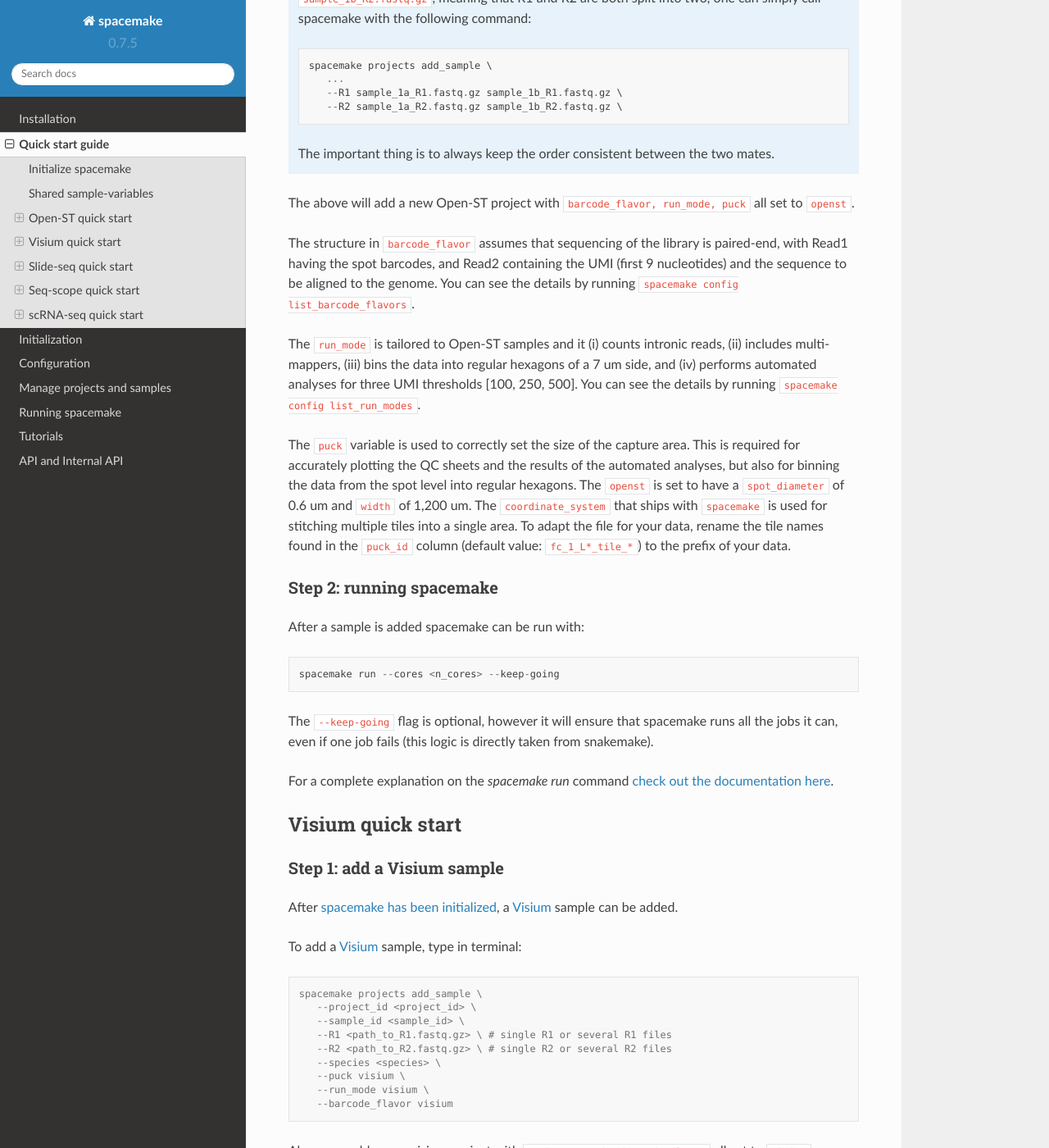
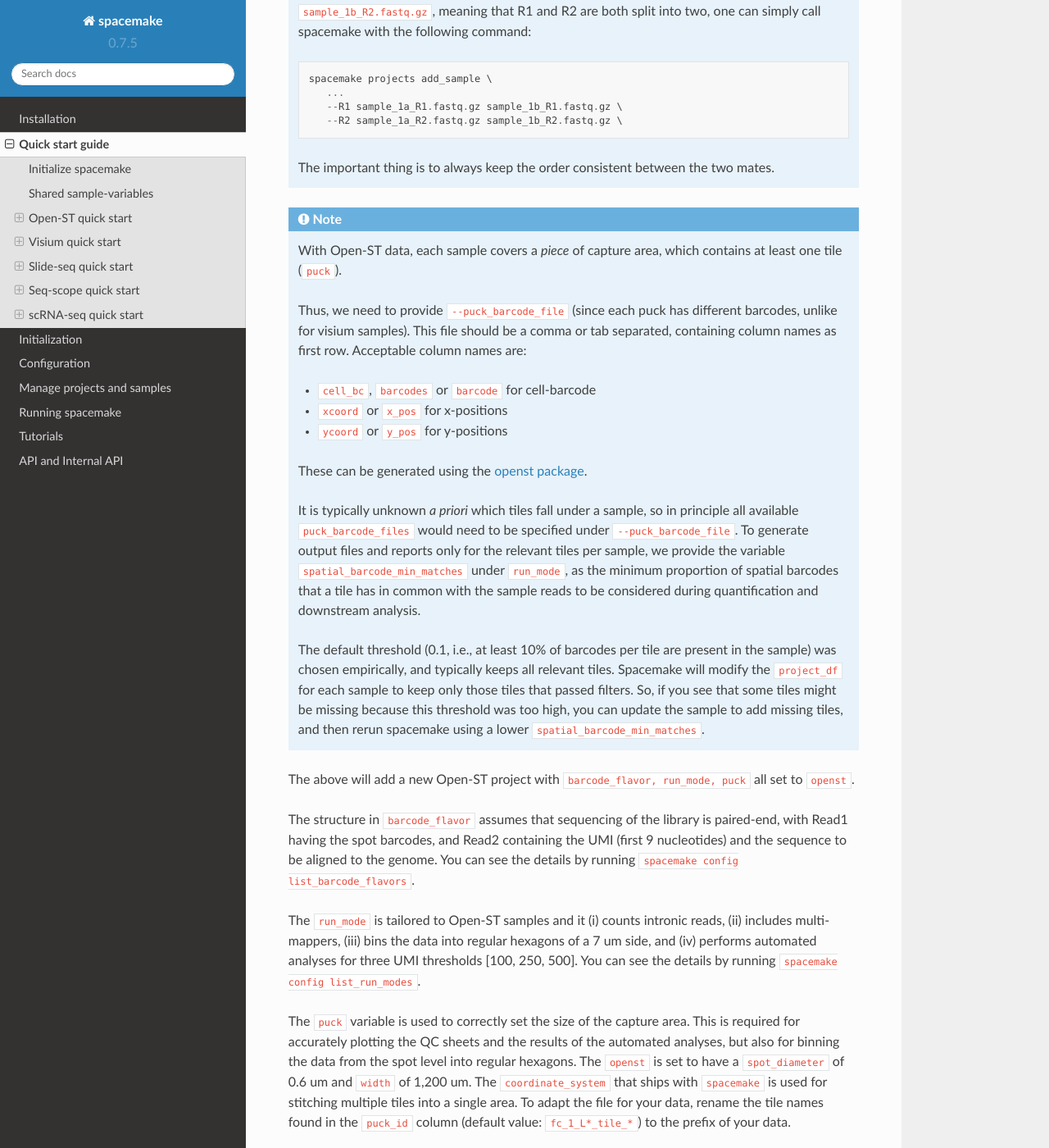
Before and after one commit to rajewsky-lab/spacemake, a Sphinx documentation site: the page built from docs/quick-start/index.rst, in a window 1280 px wide and 1400 px high, scrolled down 2384 px. Shown: the whole window at 82% size. Built offline with Sphinx 7.4.7 and the Read the Docs theme 2.0.0, drawn with Linux system fonts in a browser that asks for light colours; pages that are not in the unit, such as notebooks, are missing from menus; some of the changed text lies outside the part shown.

Commit message:
docs: add puck and matching_ratio explanation

```diff
--- a/docs/quick-start/index.rst
+++ b/docs/quick-start/index.rst
@@ -60,6 +60,7 @@ To add an `Open-ST` sample, type in the terminal:
       --R2 <path_to_R2.fastq.gz> \ # single R2 or several R2 files
       --species <species> \
       --puck openst \
+      --puck_barcode_file <path_to_puck_barcode_file.tsv.gz> \
       --run_mode openst \
       --barcode_flavor openst
 
@@ -77,6 +78,31 @@ To add an `Open-ST` sample, type in the terminal:
          --R2 sample_1a_R2.fastq.gz sample_1b_R2.fastq.gz \
 
    The important thing is to always keep the order consistent between the two mates.
+
+.. note::
+   With Open-ST data, each sample covers a *piece* of capture area,
+   which contains at least one tile (``puck``).
+
+   Thus, we need to provide ``--puck_barcode_file`` (since each puck has different barcodes, unlike for visium samples).
+   This file should be a comma or tab separated, containing column names as first row. Acceptable column names are:
+
+   - ``cell_bc``, ``barcodes``  or ``barcode`` for cell-barcode
+   - ``xcoord`` or ``x_pos`` for x-positions
+   - ``ycoord`` or ``y_pos`` for y-positions
+
+   These can be generated using the `openst package <https://rajewsky-lab.github.io/openst/latest/computational/preprocessing_sequencing/>`_.
+
+   It is typically unknown *a priori* which tiles fall under a sample, so in principle all available
+   ``puck_barcode_files`` would need to be specified under ``--puck_barcode_file``. To generate output files
+   and reports only for the relevant tiles per sample, we provide the variable ``spatial_barcode_min_matches``
+   under ``run_mode``, as the minimum proportion of spatial barcodes that a tile has in common with
+   the sample reads to be considered during quantification and downstream analysis.
+
+   The default threshold (0.1, i.e., at least 10% of barcodes per tile are present in the sample) was chosen
+   empirically, and typically keeps all relevant tiles. Spacemake will modify the ``project_df`` for each sample
+   to keep only those tiles that passed filters. So, if you see that some tiles might be missing
+   because this threshold was too high, you can update the sample to add missing tiles, and then rerun
+   spacemake using a lower ``spatial_barcode_min_matches``.
 
 The above will add a new Open-ST project with ``barcode_flavor, run_mode, puck`` all
 set to ``openst``.
```
